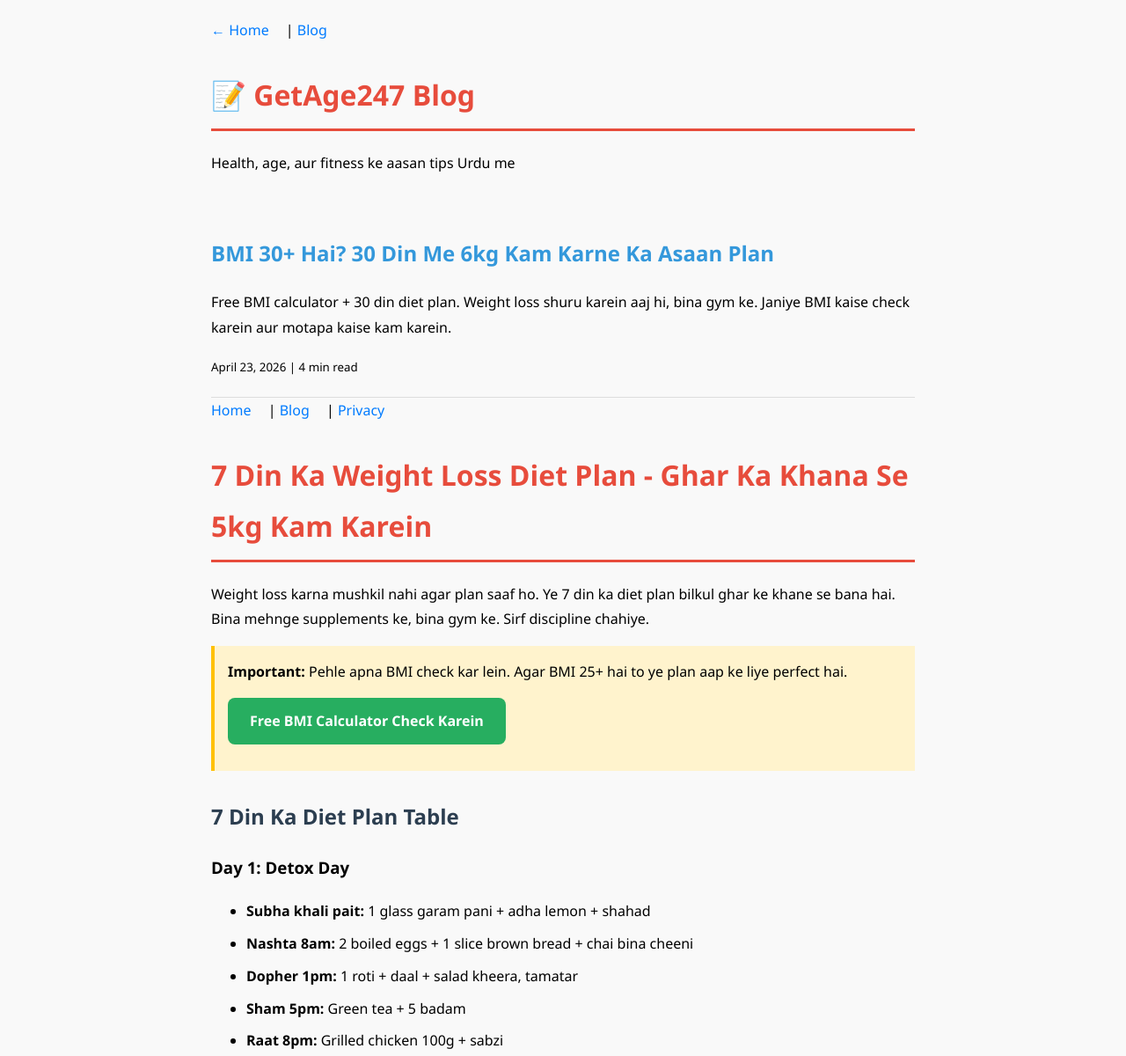
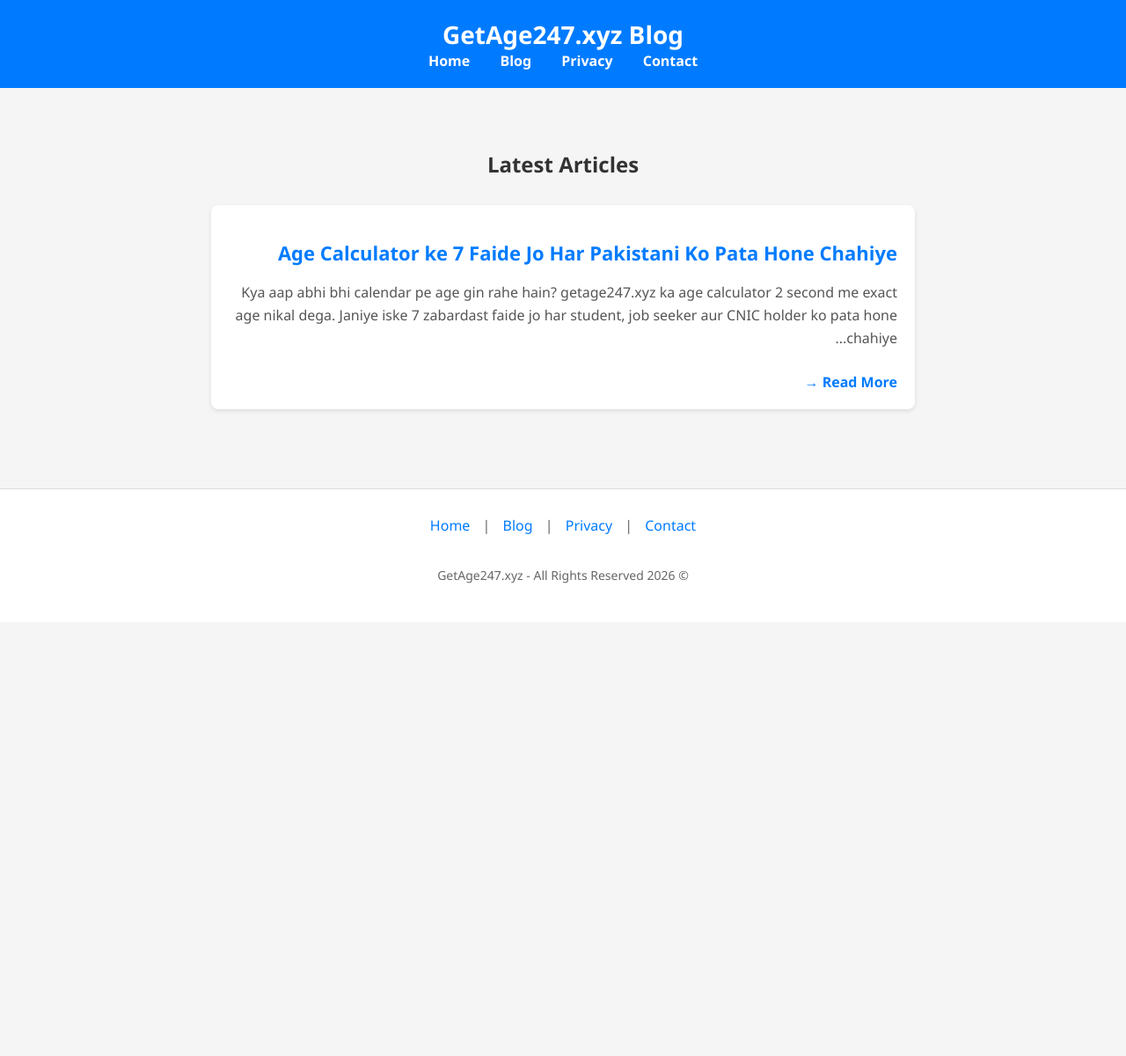
Before and after one commit to GNLASSI/age-calculator-online-tool, a plain HTML site: page blog.html in a window 1280 px wide. Shown: the top 1200 px of the page at 88% size. After the commit the page ends 800 px from the top, so only its background shows below. Drawn offline with Linux system fonts and the light colour scheme.

Commit message:
Update blog.html

```diff
--- a/blog.html
+++ b/blog.html
@@ -1,123 +1,64 @@
-<!DOCTYPE html>
-<html lang="en">
-<head>
-<meta charset="UTF-8">
-<meta name="viewport" content="width=device-width, initial-scale=1.0">
-<title>Blog - GetAge247</title>
-<meta name="description" content="Health tips, BMI guide, age calculator tricks - GetAge247 Blog">
-<style>
-body{font-family:Arial,sans-serif;max-width:800px;margin:0 auto;padding:20px;line-height:1.6}
-h1{color:#2c3e50;border-bottom:3px solid #3498db;padding-bottom:10px}
-a{color:#3498db;text-decoration:none}
-a:hover{text-decoration:underline}
-.post{border-bottom:1px solid #ddd;padding:20px 0}
-nav{margin-bottom:30px}
-</style>
-</head>
-<body>
-<nav><a href="index.html">← Home</a> | <a href="blog.html">Blog</a></nav>
-
-<h1>📝 GetAge247 Blog</h1>
-<p>Health, age, aur fitness ke aasan tips Urdu me</p>
-
-<div class="post">
-<h2><a href="blog-bmi-weight-loss.html">BMI 30+ Hai? 30 Din Me 6kg Kam Karne Ka Asaan Plan</a></h2>
-<p>Free BMI calculator + 30 din diet plan. Weight loss shuru karein aaj hi, bina gym ke. Janiye BMI kaise check karein aur motapa kaise kam karein.</p>
-<small>April 23, 2026 | 4 min read</small>
-</div>
-
-</body>
-</html>
 <!DOCTYPE html>
 <html lang="ur">
 <head>
   <meta charset="UTF-8">
   <meta name="viewport" content="width=device-width, initial-scale=1.0">
-<title>7 Din Ka Weight Loss Diet Plan - Ghar Ka Khana Se 5kg Kam Karein</title>
-<meta name="description" content="7 din ka asaan weight loss diet plan. Ghar ke khane se 5kg kam karein bina gym ke. Free BMI Calculator ke sath plan banayein.">
+  <title>Blog - GetAge247.xyz | Age Calculator Tips & Tricks</title>
+  <meta name="description" content="Age Calculator ke faide, tips aur useful articles. CNIC, School, Job ke liye exact age nikalna seekhein.">
+
+  <!-- AdSense Code -->
+  <script async src="https://pagead2.googlesyndication.com/pagead/js/adsbygoogle.js?client=ca-pub-YOUR-ADSENSE-ID"
+     crossorigin="anonymous"></script>
+
   <style>
-body{font-family:'Segoe UI',Arial,sans-serif;max-width:800px;margin:0 auto;padding:20px;line-height:1.8;background:#f9f9f9}
-h1{color:#e74c3c;border-bottom:3px solid #e74c3c;padding-bottom:10px}
-h2{color:#2c3e50;margin-top:30px}
-.btn{display:inline-block;background:#27ae60;color:#fff;padding:12px 25px;text-decoration:none;border-radius:8px;margin:15px 0;font-weight:bold}
-.btn:hover{background:#219a52}
-ul li{margin:8px 0}
-.highlight{background:#fff3cd;padding:15px;border-left:4px solid #ffc107;margin:15px 0}
-nav a{margin-right:15px;color:#007bff;text-decoration:none}
+    body {font-family: 'Segoe UI', sans-serif; margin:0; padding:0; background:#f5f5f5; direction: rtl; text-align: right;}
+    header {background: #007bff; color: white; padding: 20px; text-align: center;}
+    header h1 {margin: 0; font-size: 28px;}
+    nav a {color: white; margin: 0 15px; text-decoration: none; font-weight: bold;}
+    .container {max-width: 800px; margin: 30px auto; padding: 20px;}
+    h2 {color: #333; text-align: center; margin-bottom: 30px;}
+    .post-card {background: white; padding: 20px; margin-bottom: 20px; border-radius: 8px; box-shadow: 0 2px 5px rgba(0,0,0,0.1);}
+    .post-card h3 a {color: #007bff; text-decoration: none; font-size: 22px;}
+    .post-card p {color: #555; line-height: 1.6;}
+    .read-more {display: inline-block; margin-top: 10px; color: #007bff; font-weight: bold; text-decoration: none;}
+    footer {text-align:center; padding:30px 0; margin-top:50px; border-top:1px solid #ddd; color:#666; background: white;}
+    footer a {margin:0 10px; color:#007bff; text-decoration:none;}
   </style>
 </head>
 <body>
 
+<header>
+  <h1>GetAge247.xyz Blog</h1>
   <nav>
+    <a href="index.html">Home</a>
+    <a href="blog.html">Blog</a>
+    <a href="privacy.html">Privacy</a>
+    <a href="contact.html">Contact</a>
+  </nav>
+</header>
+
+<div class="container">
+  <h2>Latest Articles</h2>
+
+  <!-- ARTICLE 1: Age Calculator Faide -->
+  <div class="post-card">
+    <h3><a href="age-calculator-ke-fayde.html">Age Calculator ke 7 Faide Jo Har Pakistani Ko Pata Hone Chahiye</a></h3>
+    <p>Kya aap abhi bhi calendar pe age gin rahe hain? getage247.xyz ka age calculator 2 second me exact age nikal dega. Janiye iske 7 zabardast faide jo har student, job seeker aur CNIC holder ko pata hone chahiye...</p>
+    <a href="age-calculator-ke-fayde.html" class="read-more">Read More →</a>
+  </div>
+
+  <!-- YAHAN BAAD ME NAYE ARTICLE ADD HONGE -->
+
+</div>
+
+<footer>
   <a href="index.html">Home</a> |
   <a href="blog.html">Blog</a> |
-<a href="privacy.html">Privacy</a>
-</nav>
-
-<h1>7 Din Ka Weight Loss Diet Plan - Ghar Ka Khana Se 5kg Kam Karein</h1>
-
-<p>Weight loss karna mushkil nahi agar plan saaf ho. Ye 7 din ka diet plan bilkul ghar ke khane se bana hai. Bina mehnge supplements ke, bina gym ke. Sirf discipline chahiye.</p>
-
-<div class="highlight">
-<b>Important:</b> Pehle apna BMI check kar lein. Agar BMI 25+ hai to ye plan aap ke liye perfect hai. <a href="index.html" class="btn">Free BMI Calculator Check Karein</a>
-</div>
-
-<h2>7 Din Ka Diet Plan Table</h2>
-
-<h3>Day 1: Detox Day</h3>
-<ul>
-<li><b>Subha khali pait:</b> 1 glass garam pani + adha lemon + shahad</li>
-<li><b>Nashta 8am:</b> 2 boiled eggs + 1 slice brown bread + chai bina cheeni</li>
-<li><b>Dopher 1pm:</b> 1 roti + daal + salad kheera, tamatar</li>
-<li><b>Sham 5pm:</b> Green tea + 5 badam</li>
-<li><b>Raat 8pm:</b> Grilled chicken 100g + sabzi</li>
-</ul>
-
-<h3>Day 2 to Day 6: Fat Burn Days</h3>
-<p>Rozana roti 1 hi khayein. Chawal band. Cheeni, cold drinks bilkul band.</p>
-<ul>
-<li><b>Subha:</b> Oats ya 2 boiled eggs</li>
-<li><b>Dopher:</b> Salad + dahi + 1 roti + sabzi</li>
-<li><b>Sham:</b> Fruit - apple ya papita 1 bowl</li>
-<li><b>Raat:</b> Soup + boiled chicken ya machli</li>
-</ul>
-
-<h3>Day 7: Cheat Day Light</h3>
-<p>1 time apna pasand ka khana kha sakte hain, lekin quantity control me. Baki 2 time diet plan follow karein.</p>
-
-<h2>3 Golden Rules Is Plan Ke</h2>
-<ol>
-<li><b>Pani:</b> Roz 3 litre pani lazmi. Weight loss 40% pani se hota hai.</li>
-<li><b>Walk:</b> Roz 30 min walk. Gym zaroori nahi, ghar me stairs chadho.</li>
-<li><b>Neend:</b> 7-8 ghante neend. Kam neend = weight loss ruk jata hai.</li>
-</ol>
-
-<h2>Result Kya Milega?</h2>
-<p>Agar ye plan 100% follow karein to 7 din me 3-5kg tak kam ho sakta hai. Pehle 2-3 din me 2kg water weight kam hoga, phir actual fat burn shuru.</p>
-
-<div class="highlight">
-<b>Warning:</b> Pregnancy, diabetes, ya koi bimari hai to doctor se mashwara kar lein. Ye general plan hai.</p>
-</div>
-
-<h2>Agla Step Kya Hai?</h2>
-<p>7 din baad phir BMI check karein aur dekhein kitna farak para. Regular track karne ke liye hamara Age Calculator bhi use karein.</p>
-
-<a href="index.html" class="btn">Free Tools Try Karein</a>
-
-<p><small>Publish Date: April 23, 2026 | 5 min read</small></p>
+  <a href="privacy.html">Privacy</a> |
+  <a href="contact.html">Contact</a>
+  <br><br>
+  <p style="font-size:14px">© 2026 GetAge247.xyz - All Rights Reserved</p>
+</footer>
 
 </body>
 </html>
-<footer style="text-align:center;padding:30px 0;margin-top:50px;border-top:1px solid #ddd;color:#666">
-    <a href="index.html" style="margin:0 10px;color:#007bff;text-decoration:none">Home</a> |
-    <a href="blog.html" style="margin:0 10px;color:#007bff;text-decoration:none">Blog</a> |
-    <a href="privacy.html" style="margin:0 10px;color:#007bff;text-decoration:none">Privacy</a> |
-    <a href="contact.html" style="margin:0 10px;color:#007bff;text-decoration:none">Contact</a>
-    <br><br>
-    <p style="font-size:14px">© 2026 GetAge247.xyz - All Rights Reserved</p>
-</footer>
-<div class="post-card">
-  <h3><a href="age-calculator-ke-fayde.html">Age Calculator ke 7 Faide Jo Har Pakistani Ko Pata Hone Chahiye</a></h3>
-  <p>Kya aap abhi bhi calendar pe age gin rahe hain? 2 second me exact age nikalo...</p>
-  <a href="age-calculator-ke-fayde.html" class="read-more">Read More →</a>
-</div>
```
Lines whose indentation alone changed are shown as unchanged.
